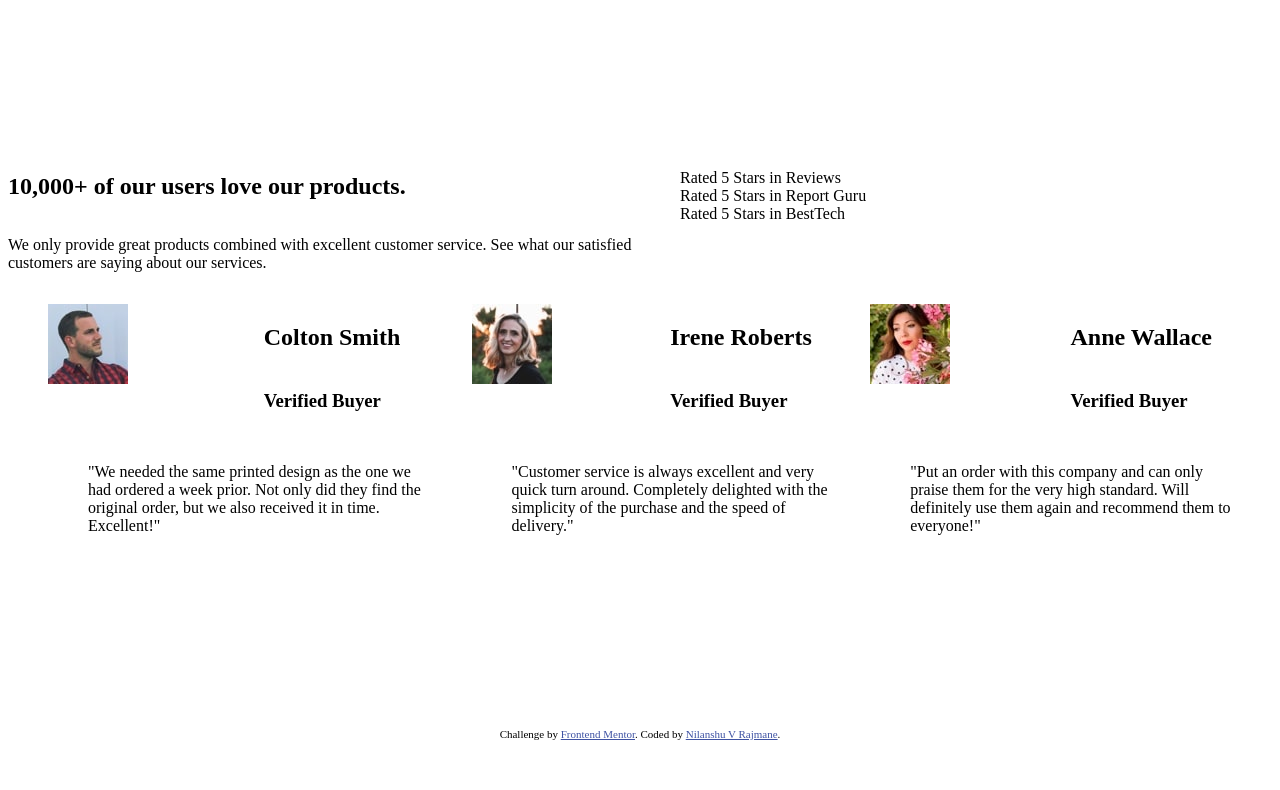
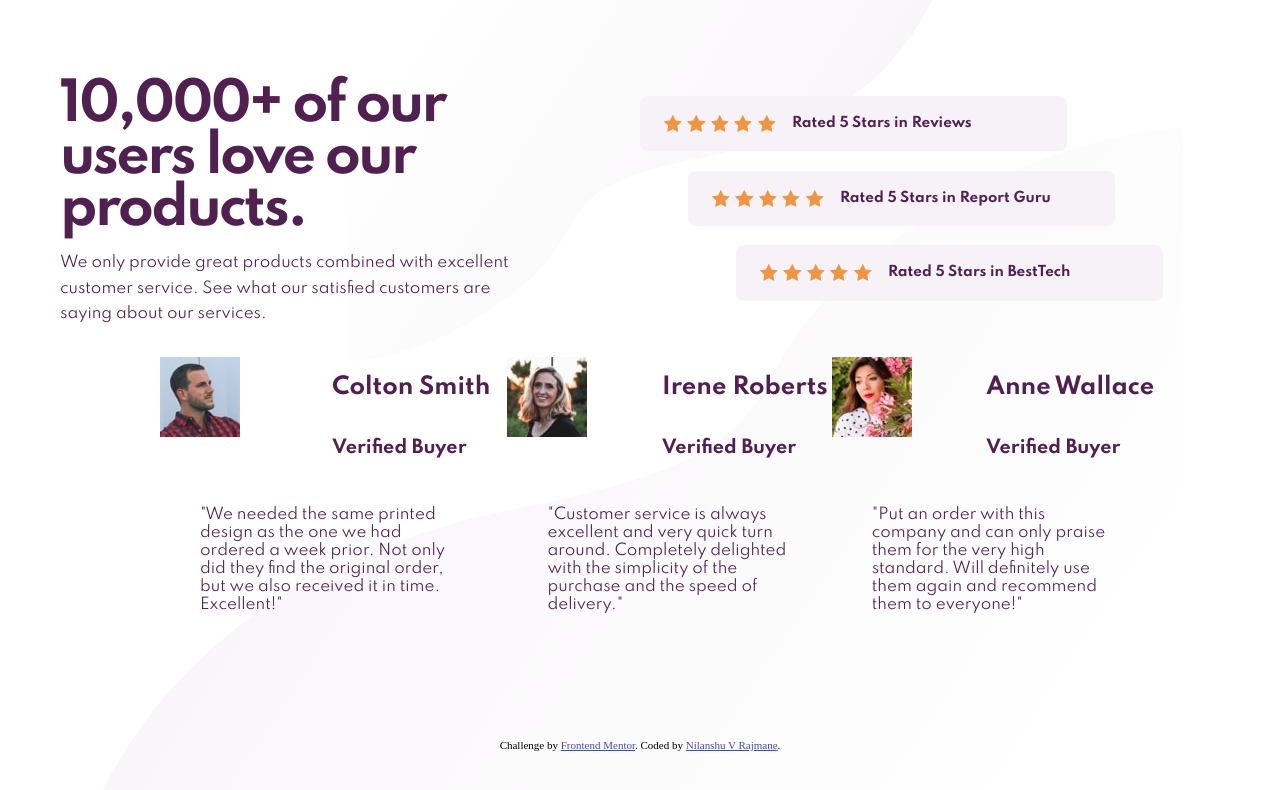
Before and after one commit to nilanshu96/social-proof-section, a plain HTML site: page index.html in a window 1280 px wide. Drawn offline with Linux system fonts and the light colour scheme.

Commit message:
finished the upper part desktop

```diff
--- a/_config.scss
+++ b/_config.scss
@@ -15,3 +15,13 @@ $font-family-spartan: 'Spartan', sans-serif;
 $font-weight-regular: 400;
 $font-weight-medium: 500;
 $font-weight-bold: 700;
+
+html, body {
+    padding: 0;
+    margin: 0;
+}
+
+body {
+    font-size: $font-size-body;
+    min-height: 100vh;
+}
--- a/index.html
+++ b/index.html
@@ -35,9 +35,33 @@
         See what our satisfied customers are saying about our services.</p>
 
       <ul id="rating-list">
-        <li>Rated 5 Stars in Reviews</li>
-        <li>Rated 5 Stars in Report Guru</li>
-        <li>Rated 5 Stars in BestTech</li>
+        <li><span class="stars" aria-label="5 stars">
+            <img src="./images/icon-star.svg" alt="">
+            <img src="./images/icon-star.svg" alt="">
+            <img src="./images/icon-star.svg" alt="">
+            <img src="./images/icon-star.svg" alt="">
+            <img src="./images/icon-star.svg" alt="">
+          </span>
+          <span>Rated 5 Stars in Reviews</span>
+        </li>
+        <li>
+          <span class="stars" aria-label="5 stars">
+            <img src="./images/icon-star.svg" alt="">
+            <img src="./images/icon-star.svg" alt="">
+            <img src="./images/icon-star.svg" alt="">
+            <img src="./images/icon-star.svg" alt="">
+            <img src="./images/icon-star.svg" alt="">
+          </span><span>Rated 5 Stars in Report Guru</span>
+        </li>
+        <li>
+          <span class="stars" aria-label="5 stars">
+            <img src="./images/icon-star.svg" alt="">
+            <img src="./images/icon-star.svg" alt="">
+            <img src="./images/icon-star.svg" alt="">
+            <img src="./images/icon-star.svg" alt="">
+            <img src="./images/icon-star.svg" alt="">
+          </span><span>Rated 5 Stars in BestTech</span>
+        </li>
       </ul>
 
       <ul id="comment-list">
--- a/style.scss
+++ b/style.scss
@@ -1,8 +1,13 @@
 @use './config';
+
+body {
+    background: url(./images/bg-pattern-top-desktop.svg) no-repeat top, url(./images/bg-pattern-bottom-desktop.svg) no-repeat bottom;
+}
 
 main {
     min-height: 90vh;
     display: flex;
+    justify-content: center;
 }
 
 #social-proof-section {
@@ -10,18 +15,36 @@ main {
     grid-template-areas: "head ratings"
                          "details ratings"
                          "comments comments";
-    grid-template-columns: 1fr 1fr;
-    grid-template-rows: max-content max-content max-content;
+    grid-template-columns: repeat(2, 36.25rem);
+    grid-template-rows: repeat(3, auto);
     height: max-content;
+    width: max-content;
     align-self: center;
-    justify-self: center;
+
+    padding: 5rem;
+    font-family: config.$font-family-spartan;
+
+    color: config.$very-dark-magenta;
+
+
 
     & > h1 {
         grid-area: head;
+        max-width: 400px;
+        margin-block-start: 0;
+        margin-block-end: 0;
+        letter-spacing: -0.05em;
+        font-size: 3.45em;
+        font-weight: config.$font-weight-bold;
+        align-self: flex-end;
+        line-height: 1;
     }
 
     & > p {
-        grid-area: details
+        grid-area: details;
+        font-size: 1em;
+        max-width: 460px;
+        line-height: 1.7;
     }
 
     .card {
@@ -49,12 +72,56 @@ main {
 }
 
 #rating-list {
+    padding-inline-start: 0;
     grid-area: ratings;
     list-style: none;
+    margin-block-start: 0;
+    max-width: max-content;
+    margin-top: 1rem;
+
+    & > li {
+        margin-bottom: 1.2rem;
+        padding: 1.2rem 1.5rem;
+        padding-right: 4rem;
+        background-color: config.$light-grayish-magenta;
+        border-radius: 0.5rem;
+        font-weight: config.$font-weight-bold;
+        font-size: 0.9em;
+        display: flex;
+        align-content: center;
+
+
+        @for $i from 0 through 2 {
+            &:nth-child(#{$i + 1}) {
+                margin-left: $i*3rem;
+            }
+            &:nth-child(#{3-$i}) {
+                margin-right: $i*3rem;
+            }
+        }
+
+        & > .stars {
+            margin-right: 1rem;
+
+            & > * {
+                margin: 0 0.2em;
+            }
+        }
+
+        & > span {
+            display: flex;
+            justify-content: center;
+            align-content: center;
+
+        }
+    }
 }
 
 #comment-list {
+    max-width: 1000px;
     grid-area: comments;
     display: flex;
     list-style: none;
+    align-self: center;
+    justify-self: center;
 }
```
Also changed, not shown: style.css, 1 other file.
